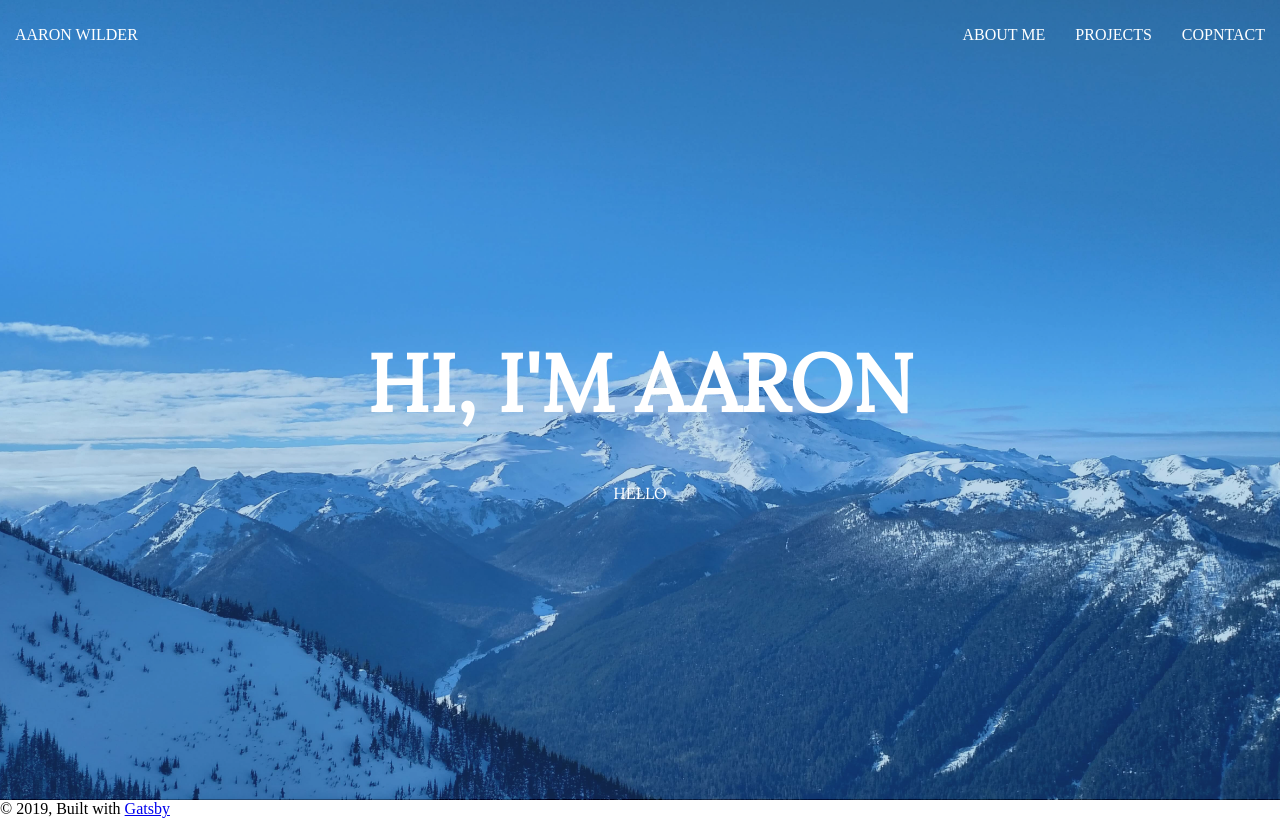
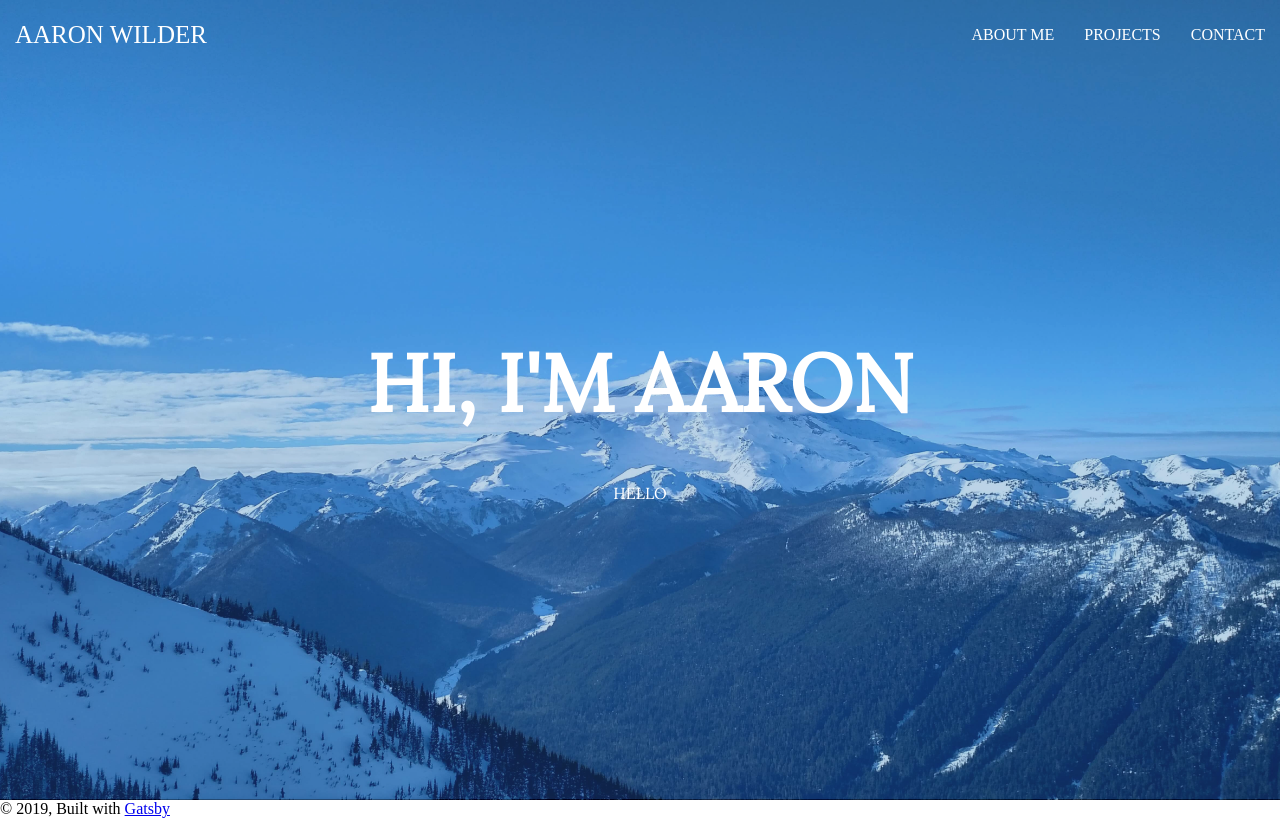
Before and after one commit to wildpow/portfolio, a Gatsby site: page / in a window 1280 px wide. Built offline with nearby package versions, Linux system fonts and the light colour scheme; Gatsby itself is replaced by a stand-in of ours.

```diff
--- a/src/components/hero.js
+++ b/src/components/hero.js
@@ -8,9 +8,10 @@
   height: 100vh;
   background-color: white;
 `;
-
+// #3173b3
+// #337ab7
 const Overlay = styled.div`
-  background: #337ab7;
+  background: #3173b3;
   position: absolute;
   margin: 0;
   padding: 0;
--- a/src/components/navigation.js
+++ b/src/components/navigation.js
@@ -44,13 +44,6 @@
   align-items: center;
   position: fixed;
   z-index: 2;
-
-  a {
-    padding: 10px 15px;
-    display: inline-block;
-    text-decoration: none;
-    color: white;
-  }
 `;
 const NavLinks = styled.ul`
   list-style: none;
@@ -61,6 +54,13 @@
     text-decoration: none;
     color: white;
   }
+`;
+const Brand = styled.a`
+  padding: 10px 15px;
+  display: inline-block;
+  text-decoration: none;
+  color: white;
+  font-size: 25px;
 `;
 const Navigation = () => {
   return (
@@ -76,7 +76,7 @@
       </Navbar>
     </NavWrapper> */}
       <NavBar>
-        <a href="#">AARON WILDER</a>
+        <Brand href="#">AARON WILDER</Brand>
         <NavLinks>
           <li>
             <a href="#">ABOUT ME</a>
@@ -85,7 +85,7 @@
             <a href="#">PROJECTS</a>
           </li>
           <li>
-            <a href="#">COPNTACT</a>
+            <a href="#">CONTACT</a>
           </li>
         </NavLinks>
       </NavBar>
```
Also changed, not shown: src/images/0625171724b.jpg (deleted), src/images/cora.jpg, src/images/gatsby-astronaut.png (deleted), src/images/gatsby-icon.png (deleted), 5 other files.
